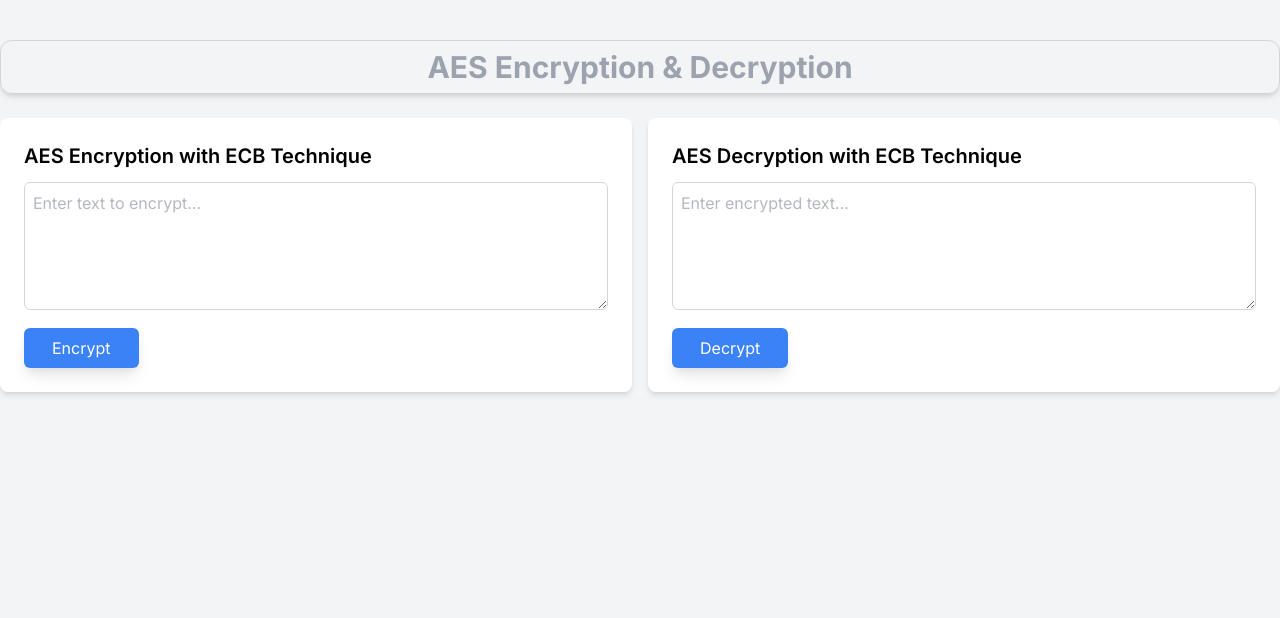
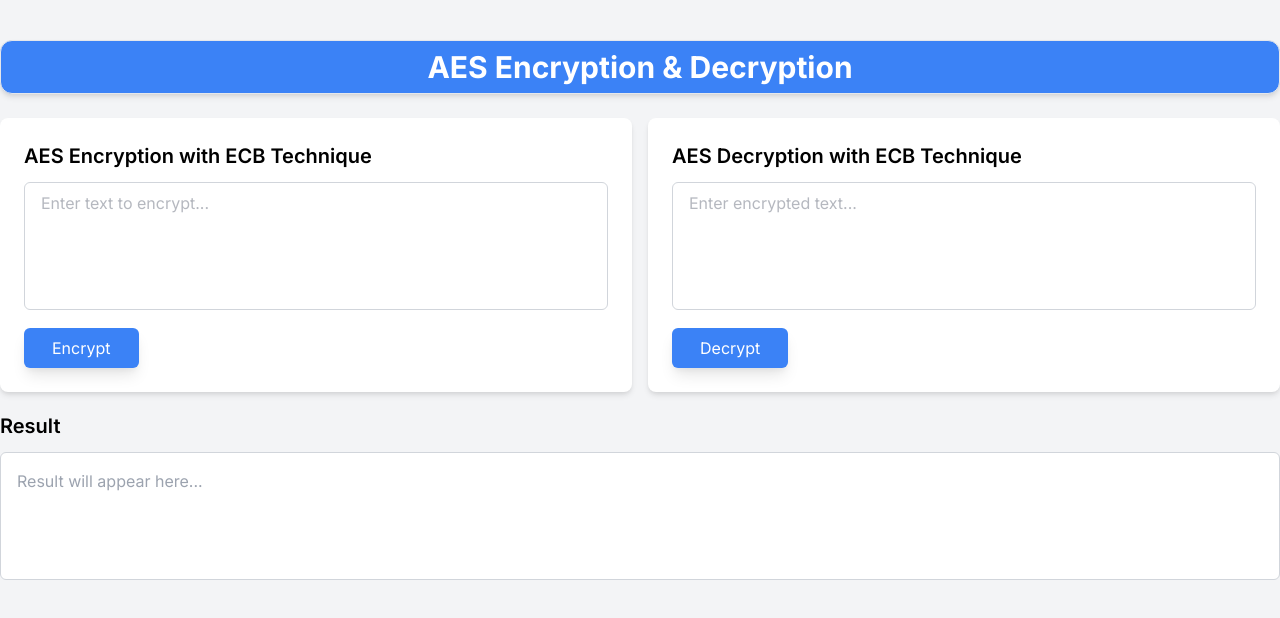
Before and after one commit to sachindsilva16/AES-ECB-Encryption-Host-App, a plain HTML site: page index.html in a window 1280 px wide. Drawn offline with nearby package versions, Linux system fonts and the light colour scheme.

Commit message:
Added result section

```diff
--- a/index.html
+++ b/index.html
@@ -19,10 +19,10 @@
     <div class="container mx-auto py-10 ">
 
         <!-- BORDER FOR MAIN HEADING  -->
-        <div class="mx-auto my-auto mb-6 mx-10 border border-gray-300 rounded-xl shadow-md">
+        <div class="mx-auto my-auto mb-6 mx-10 border bg-blue-500 text-white rounded-xl shadow-md">
 
             <!-- MAIN HEADING  -->
-            <h1 class="text-3xl font-bold text-center my-2 font-heading text-gray-400 select-none">AES Encryption & Decryption</h1>
+            <h1 class="text-3xl font-bold text-center my-2 font-heading  select-none">AES Encryption & Decryption</h1>
 
 
         </div>
@@ -38,7 +38,7 @@
 
                 <!--INPUT TEXT INPUT FOR ENCRYPTING...  -->
                 <textarea name="inputTextForEncryption" id="inputText"
-                    class="w-full h-32 border border-gray-300 rounded-md p-2 mb-3 font-body placeholder-gray-500 placeholder-opacity-50"
+                    class="w-full h-32 border border-gray-300 rounded-md p-2 pl-4 mb-3 font-body placeholder-gray-500 placeholder-opacity-50 resize-none focus:outline-none"
                     placeholder="Enter text to encrypt..."></textarea>
 
                     <!-- BUTTON FOR ENCRYPTION -->
@@ -53,16 +53,57 @@
                 <h2 class="text-xl font-semibold mb-3 font-body select-none">AES Decryption with ECB Technique</h2>
 
                 <!-- INPUT TEXT FIELD FOR DECRYPTING...  -->
-                <textarea name="inputTextForDecryption" id="encryptedText" class="w-full h-32 border border-gray-300 rounded-md p-2 mb-3 font-body placeholder-gray-500 placeholder-opacity-50" placeholder="Enter encrypted text..."></textarea>
+                <textarea name="inputTextForDecryption" id="encryptedText" class="w-full h-32 border border-gray-300 rounded-md p-2  pl-4 mb-3 font-body placeholder-gray-500 placeholder-opacity-50 resize-none focus:outline-none" placeholder="Enter encrypted text..."></textarea>
+
+                <!-- BUTTON FOR DECRYPTION  -->
                 <button class="bg-blue-500 text-white py-2 px-7 rounded-md font-body shadow-lg shadow-blue-400 hover:scale-105 duration-500 transform select-none">Decrypt</button>
             </div>
         </div>
 
+        <!-- RESULT SECTION  -->
+
+        <div class="mt-5">
+            <h2 class="text-xl font-semibold mb-3 font-body">Result</h2>
+
+            <textarea name="resultField" id="outputText" class="w-full h-32 border border-gray-300 rounded-md p-4 font-body resize-none focus:outline-none" placeholder="Result will appear here..."></textarea>
+        </div>
+    </div>
 
 
 
 
-    </div>
+    <!-- >>>> SCRIPTING... -->
+
+
+    <script>
+
+        function encryptThePlainText(){
+            var inputText = document.getElementById("inputText").value;
+
+            // Call the Flask API endpoint for encryption
+
+            // fetch('/encrypt',{method:'POST',body:JSON.stringify({text : inputText})})
+
+            // .then(response=>{
+            //     response.json()
+            // })
+
+            // .then(data=> document.getElementById("outputText").value = data.encryptThePlaintext);
+
+        }
+
+
+        function decryptTheCipherText(){
+
+            var encryptedText = document.getElementById("encryptedText").value;
+
+             // Call Flask API endpoint for decryption
+            // Example: fetch('/decrypt', { method: 'POST', body: JSON.stringify({ encryptedText: encryptedText }) })
+            //     .then(response => response.json())
+            //     .then(data => document.getElementById("outputText").value = data.decryptedText);
+        }
+    </script>
 </body>
 
+
 </html>
```
